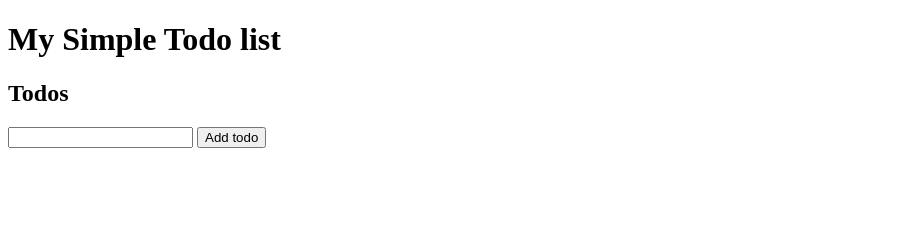
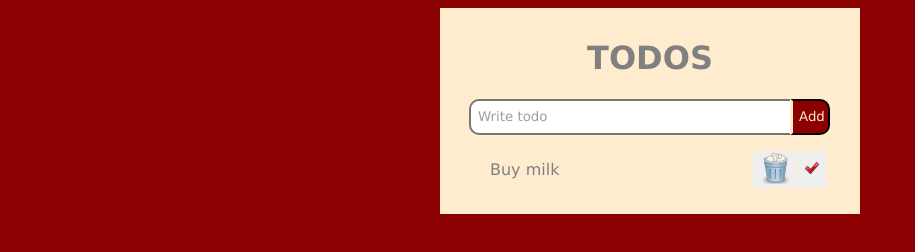
Before and after one commit to franksara8/franksara8.github.io, a plain HTML site: page index.html in a window 1280 px wide. Shown: the whole page, without its empty margins (0-915 px from the left). Drawn offline with nearby package versions, Linux system fonts and the light colour scheme.

Commit message:
finished

```diff
--- a/index.html
+++ b/index.html
@@ -7,13 +7,24 @@
     <link rel="stylesheet" href="styles.css">
 </head>
 <body>
-    <h1>My Simple Todo list</h1>
-    <h2>Todos</h2>
+<div class="container">
+<h1>TODOS</h1>
+<div class="added">
+<input type="text" placeholder="Write todo"><button class="add">Add</button>
+</div>
     <ul>
+        <li id="1">Buy milk
+            <div class="buttons">
+            <button class="trashcan"><img src="trashcan.png" alt=""></button>
+            <button class="tick"><img src="tick.png" alt=""></button>
+            </div>
+        </li>
     </ul>
-    <input type="text">
-    <button>Add todo</button>
-    <script src="https://code.jquery.com/jquery-3.5.1.min.js"></script>
-    <script src="scripts.js"></script>
+</div>
+
+
+<script src="https://code.jquery.com/jquery-3.5.1.min.js"></script>
+<script src="scripts.js"></script>
+
 </body>
 </html>
--- a/scripts.js
+++ b/scripts.js
@@ -1,8 +1,18 @@
 
-$('button').click(() =>{
-    $('ul').append(`<li class="list">`+$('input').val()+`</li>`);
-});
+// $(document).ready(function(){
+    $('.add').click(() =>{
+        let val = $('input').val();
+        if ( val != '') {
+            $('ul').append(`<li class="list">`+$('input').val()+`<div class="buttons"><button class="trashcan"><img src="trashcan.png"></button><button class="tick"><img src="tick.png" alt=""></button></div></li>`);
 
-$('li').click( () => {
-    $('li').css('text-decoration', 'line-through');
-});
+        } else {
+            alert ("Please add a valid todo!")
+        }
+    });
+    $('ul').on('click', 'button.trashcan' , function() {
+        $(this).parents().eq(1).remove();
+    });
+    $('ul').on('click', 'button.tick' , function() {
+        $(this).parents().eq(1).css('text-decoration', 'line-through');
+    });
+// });
--- a/styles.css
+++ b/styles.css
@@ -1,3 +1,85 @@
+.container {
+    position: absolute;
+    background: blanchedalmond;
+    width: 400px;
+    padding: 10px;
+    left: 50%;
+    margin-left: -200px;
+    font-family: 'Lucida Sans', 'Lucida Sans Regular', 'Lucida Grande', 'Lucida Sans Unicode', Geneva, Verdana, sans-serif;
+    color: grey;
+}
+
+h1 {
+    text-align: center;
+}
+body {
+    background: darkred;
+}
+
+.added {
+    text-align: center;
+}
+input {
+    width: 310px;
+    border-color: solid thin transparent;
+    border-style: solid;
+    border-right: none;
+    height: 30px;
+    border-top-left-radius: 10px;
+    border-bottom-left-radius: 10px;
+    font-family: 'Lucida Sans', 'Lucida Sans Regular', 'Lucida Grande', 'Lucida Sans Unicode', Geneva, Verdana, sans-serif;
+    padding-left: 7px;
+}
+
+input::-webkit-input-placeholder {
+    opacity: 0.7;
+}
+
+input:focus, button:focus {
+   outline: none;
+}
+
+.tick:focus, .trashcan:focus {
+    box-shadow: 1px 1px 2px darkred ;
+
+}
+
+.add {
+    width: 40px;
+    border-color: 1px solid grey;
+    border-left: none;
+    border-style: solid;
+    height: 36px;
+    background-color: darkred;
+    color: blanchedalmond;
+    border-top-right-radius: 10px;
+    border-bottom-right-radius: 10px;
+    font-family: 'Lucida Sans', 'Lucida Sans Regular', 'Lucida Grande', 'Lucida Sans Unicode', Geneva, Verdana, sans-serif;
+    margin-right: 1px;
+}
+
 li {
-    text-decoration: ;
+    padding: auto;
+    list-style-type: none;
+    margin-top: 15px;
+    display: flex;
+    align-items: center;
 }
+
+.buttons {
+    display: flex;
+    justify-content: space-between;
+    margin-left: auto;
+    margin-right: 4px;
+}
+.trashcan {
+    border: none;
+    margin-left: auto;
+    margin-right: 1px;
+}
+
+.tick {
+    border: none;
+    margin-left: auto;
+    margin-right: 20px;
+}
```
Also changed, not shown: tick.png (added), trashcan.png (added).
